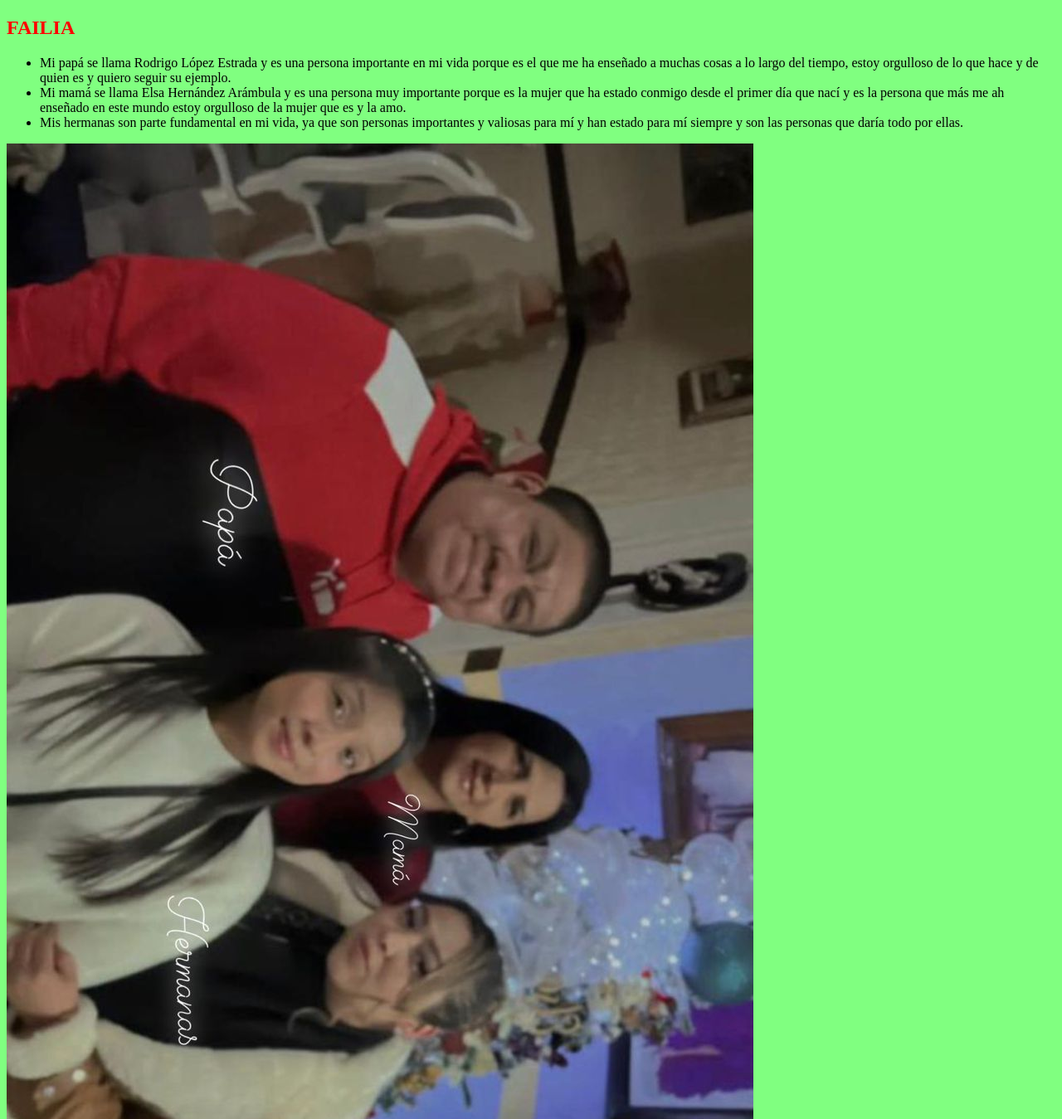
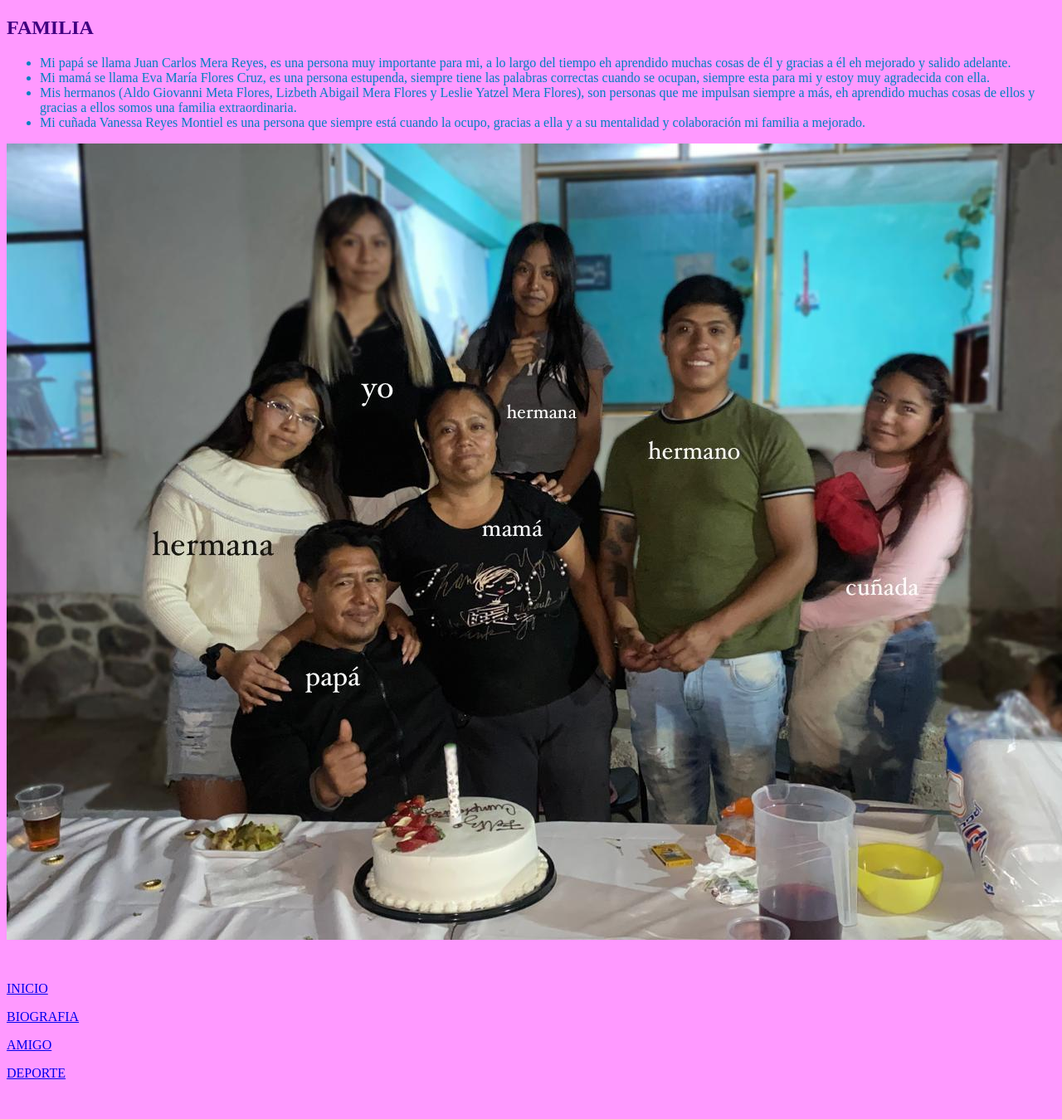
Before and after one commit to yaret07/yaret, a plain HTML site: page html/familia.html in a window 1280 px wide. Shown: the top 1349 px of the page at 83% size. After the commit the page ends 1319 px from the top, so only its background shows below. Drawn offline with Linux system fonts and the light colour scheme.

Commit message:
Add files via upload

```diff
--- a/html/familia.html
+++ b/html/familia.html
@@ -5,27 +5,30 @@
 <title>Documento sin título</title>
 <style type="text/css">
 body {
-	background-color: #80FF80;
+	background-color: #F9F;
 }
-.r {
-	color: #F00;
+.azul {
+	color: #0080C0;
+}
+.M {
+	color: #400080;
 }
 </style>
 </head>
 
 <body>
-<h2 class="r">FAILIA</h2>
+<h2 class="M">FAMILIA</h2>
 <ul>
-  <li>Mi papá se llama Rodrigo López Estrada y es una persona  importante en mi vida porque es el que me ha enseñado a muchas cosas a lo largo  del tiempo, estoy orgulloso de lo que hace y de quien es y quiero seguir su  ejemplo. </li>
-  <li>Mi mamá se llama Elsa Hernández Arámbula y es una persona  muy importante porque es la mujer que ha estado conmigo desde el primer día que  nací y es la persona que más me ah enseñado en este mundo estoy orgulloso de la  mujer que es y la amo. </li>
-  <li>Mis hermanas son parte fundamental en mi vida, ya que son  personas importantes y valiosas para mí y han estado para mí siempre y son las  personas que daría&nbsp;todo&nbsp;por&nbsp;ellas.</li>
+  <li class="azul">Mi papá se llama Juan Carlos Mera Reyes, es una persona muy  importante para mi, a lo largo del tiempo eh aprendido muchas cosas de él y  gracias a él eh mejorado y salido adelante.</li>
+  <li class="azul">Mi mamá se llama Eva María Flores Cruz, es una persona  estupenda, siempre tiene las palabras correctas cuando se ocupan, siempre esta  para mi y estoy muy agradecida con ella.</li>
+  <li class="azul">Mis hermanos (Aldo Giovanni Meta Flores, Lizbeth Abigail  Mera Flores y Leslie Yatzel Mera Flores), son personas que me impulsan siempre  a más, eh aprendido muchas cosas de ellos y gracias a ellos somos una familia  extraordinaria. </li>
+  <li class="azul">Mi cuñada Vanessa Reyes Montiel es una persona que siempre  está cuando la ocupo, gracias a ella y a su mentalidad y colaboración mi  familia&nbsp;a&nbsp;mejorado.</li>
 </ul>
-<p><img src="../images/fam.jpg" width="900" height="1600" /></p>
+<p><img src="../images/FAMILIA.jpg" width="1280" height="960" /></p>
 <p>&nbsp;</p>
-<p>&nbsp;</p>
-<p><a href="../index.html">inicio</a></p>
-<p><a href="biografia.html">biografia</a></p>
-<p><a href="amigos.html">amigos</a></p>
-<p><a href="fudbol.html">fudbol</a></p>
+<p><a href="../index.html">INICIO</a></p>
+<p><a href="biografia.html">BIOGRAFIA</a></p>
+<p><a href="amigos.html">AMIGO</a></p>
+<p><a href="deportes.html">DEPORTE</a></p>
 </body>
 </html>
```
Also changed, not shown: html/amigos.html (+11 -13 lines), html/biografia.html (+11 -10 lines), html/deportes.html (+4 -1 lines), index.html (+9 -11 lines).
